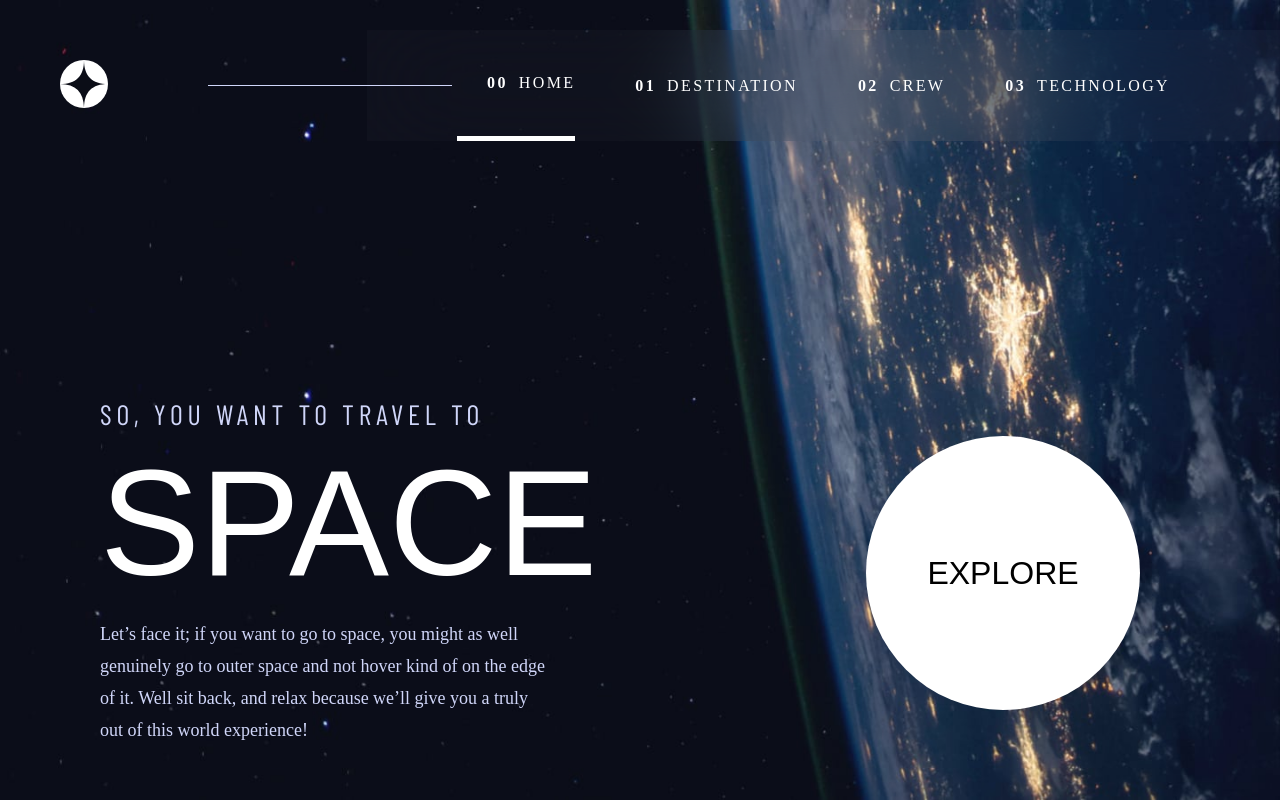
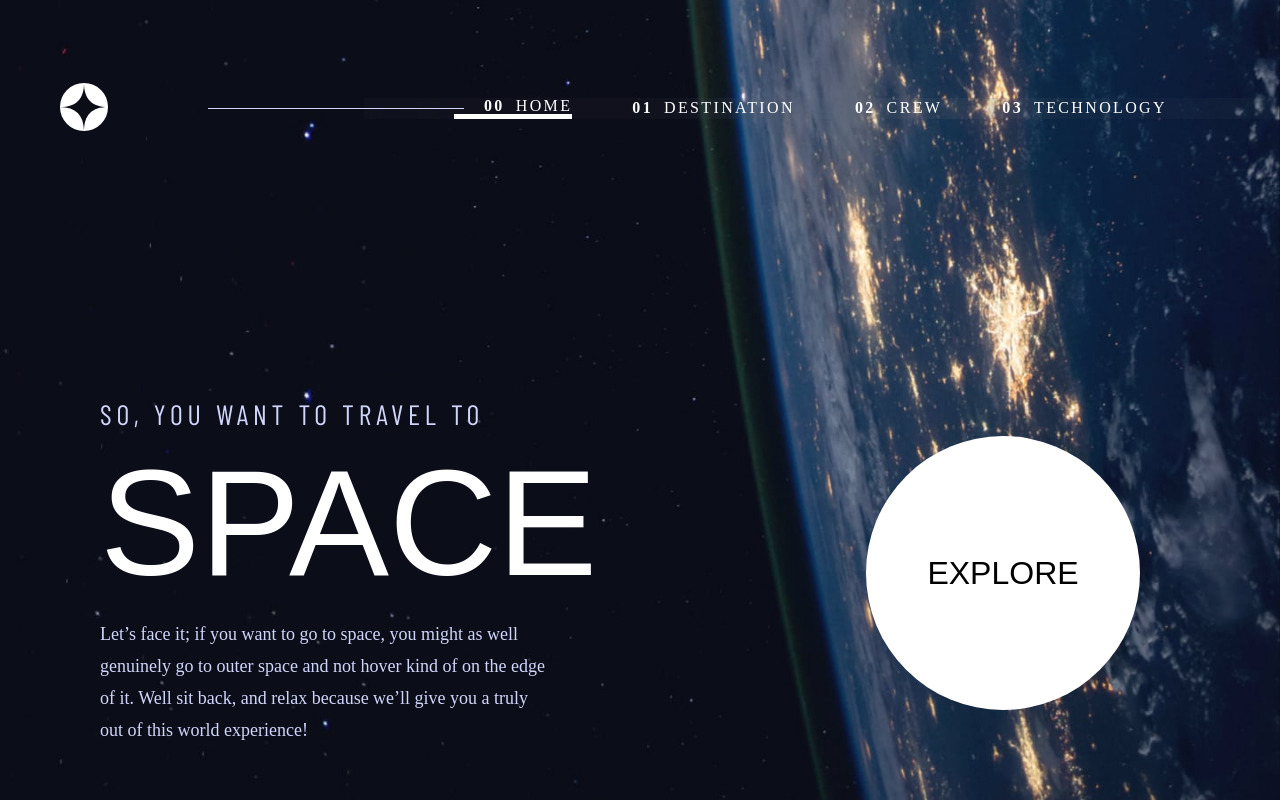
Before and after one commit to jk6722/react-space-tourism, a React (Vite) app: page / in a window 1280 px wide. Built offline with nearby package versions, Linux system fonts and the light colour scheme; a web font is replaced by a local one.

Commit message:
modify: header styling remove position: absolute in link container

```diff
--- a/src/components/header/Header.module.scss
+++ b/src/components/header/Header.module.scss
@@ -9,15 +9,14 @@
     display: flex;
     align-items: center;
     margin: 40px 0 0 60px;
-    // height: 96px;
+    // height: 100px;
+    height: 96px;
     .img_container {
       cursor: pointer;
     }
-    @media screen and (min-width: 600px) and (max-width: 900px) {
-    }
     @media screen and (min-width: 900px) {
       .line_box_container {
-        width: 20%;
+        width: 20vw;
         position: relative;
         left: 100px;
         z-index: 2;
@@ -29,12 +28,9 @@
     }
     .link_container {
       display: flex;
-      height: 100%;
       background-color: rgba(151, 151, 151, 0.04);
       backdrop-filter: blur(50px);
-      position: absolute;
       right: 0;
-      overflow: hidden;
       padding: 0 60px;
       @media screen and (min-width: 600px) and (max-width: 900px) {
         padding: 0 30px;
--- a/src/pages/HomePage/index.jsx
+++ b/src/pages/HomePage/index.jsx
@@ -2,6 +2,15 @@ import { useNavigate } from "react-router-dom";
 import styles from "./HomePage.module.scss";
 import { useSetRecoilState } from "recoil";
 import { SelectedRouterAtom } from "../../recoil/SelectedRouter";
+
+const textData = {
+  subtitle: "SO, YOU WANT TO TRAVEL TO",
+  title: "SPACE",
+  description: `Let’s face it; if you want to go to space,
+    you might as well genuinely go to outer space and not hover
+    kind of on the edge of it. Well sit back, and relax
+    because we’ll give you a truly out of this world experience!`,
+};
 
 const HomePage = () => {
   const navigate = useNavigate();
@@ -16,18 +25,13 @@ const HomePage = () => {
       <div className={styles.body_container}>
         <div className={styles.text_container}>
           <div className={styles.heading_five}>
-            <span>SO, YOU WANT TO TRAVEL TO</span>
+            <span>{textData.subtitle}</span>
           </div>
           <div className={styles.heading_one}>
-            <span>SPACE</span>
+            <span>{textData.title}</span>
           </div>
           <div className={styles.description}>
-            <p>
-              Let’s face it; if you want to go to space, you might as well
-              genuinely go to outer space and not hover kind of on the edge of
-              it. Well sit back, and relax because we’ll give you a truly out of
-              this world experience!
-            </p>
+            <p>{textData.description}</p>
           </div>
         </div>
         <div className={styles.btn_container} onClick={handleClickBtn}>
```
